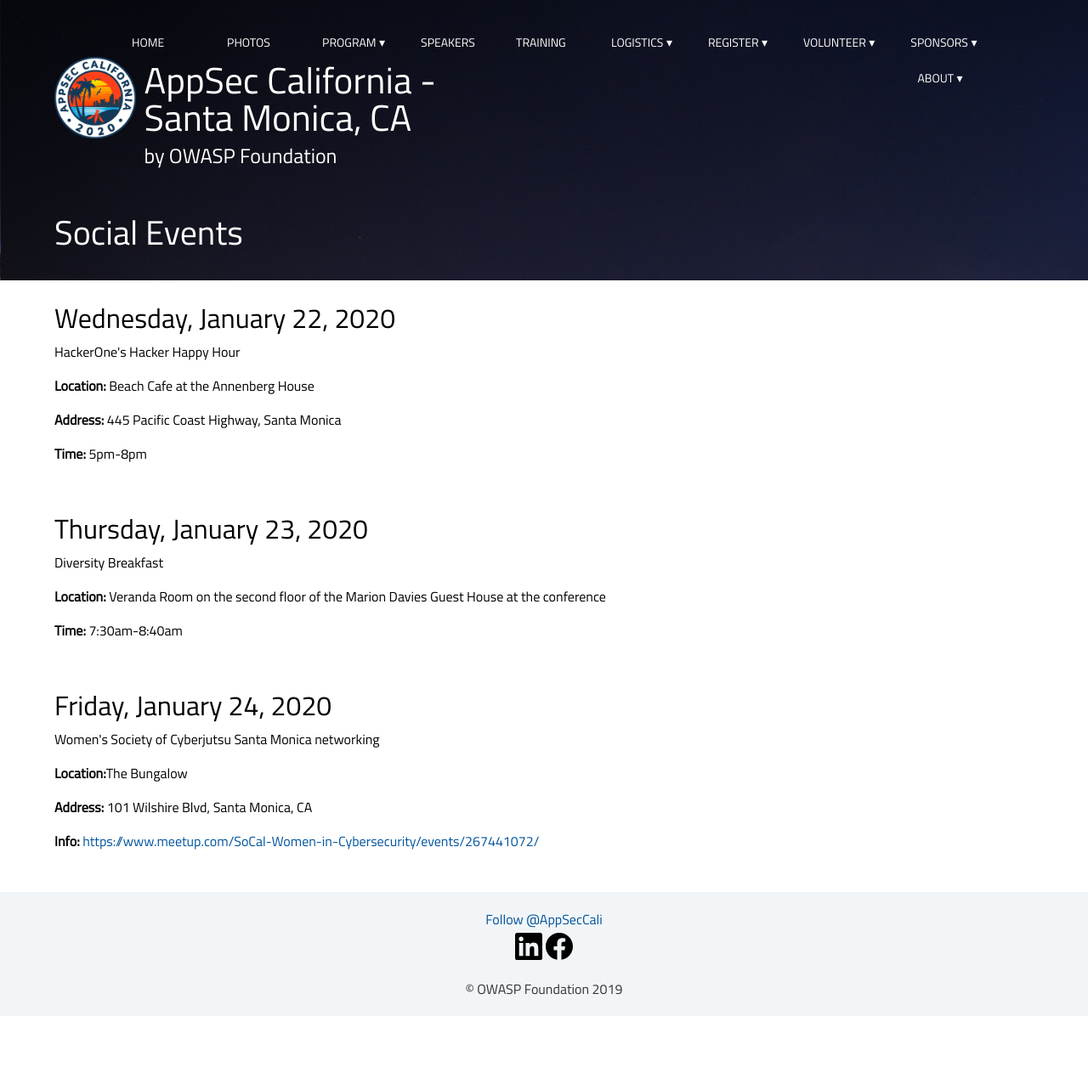
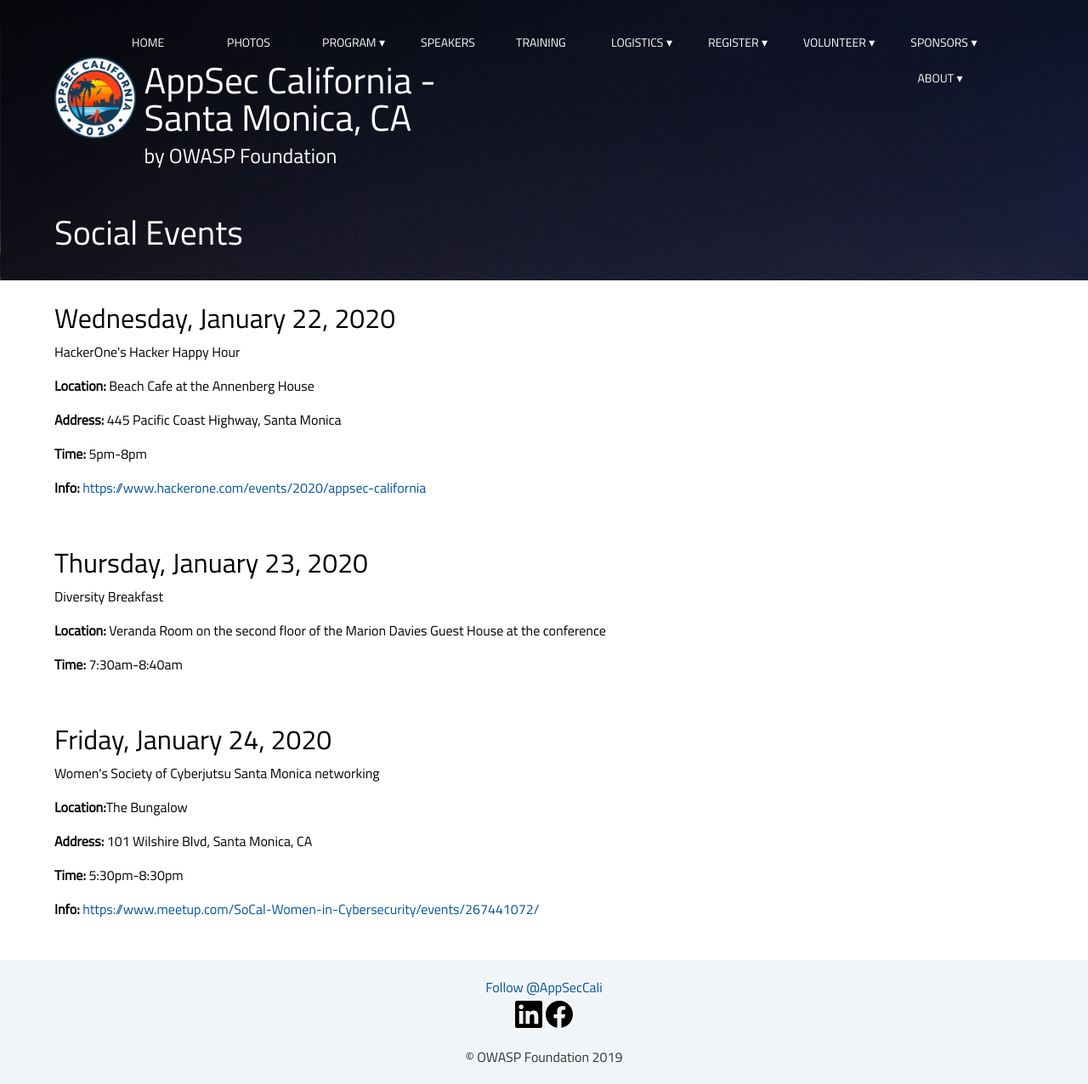
Before and after one commit to OWASP/2020-appseccalifornia, a Jekyll site: the page built from socialevents/index.html, in a window 1280 px wide. Shown: the whole page at 85% size. Built offline with Jekyll 4.4.1, drawn with Linux system fonts in a browser that asks for light colours; some web fonts are replaced; comment, search, counter and statistics services are not loaded; before the commit the page ends 1196 px from its top, so only the background shows below that.

Commit message:
adding h1 link and wsoc time

```diff
--- a/socialevents/index.html
+++ b/socialevents/index.html
@@ -10,6 +10,7 @@
 <p><b>Location:</b> Beach Cafe at the Annenberg House</p>
 <p><b>Address:</b> 445 Pacific Coast Highway, Santa Monica</p>
 <p><b>Time:</b> 5pm-8pm</p>
+<p><b>Info:</b> <a href="https://www.hackerone.com/events/2020/appsec-california ">https://www.hackerone.com/events/2020/appsec-california</a></p>
 <br>
 <br>
 <h2>Thursday, January 23, 2020</h2>
@@ -22,4 +23,5 @@
 <p>Women's Society of Cyberjutsu Santa Monica networking</p>
 <p><b>Location:</b>The Bungalow</p>
 <p><b>Address:</b> 101 Wilshire Blvd, Santa Monica, CA</p>
+<p><b>Time: </b> 5:30pm-8:30pm</b></p>
 <p><b>Info:</b> <a href="https://www.meetup.com/SoCal-Women-in-Cybersecurity/events/267441072/">https://www.meetup.com/SoCal-Women-in-Cybersecurity/events/267441072/</a></p>
```
